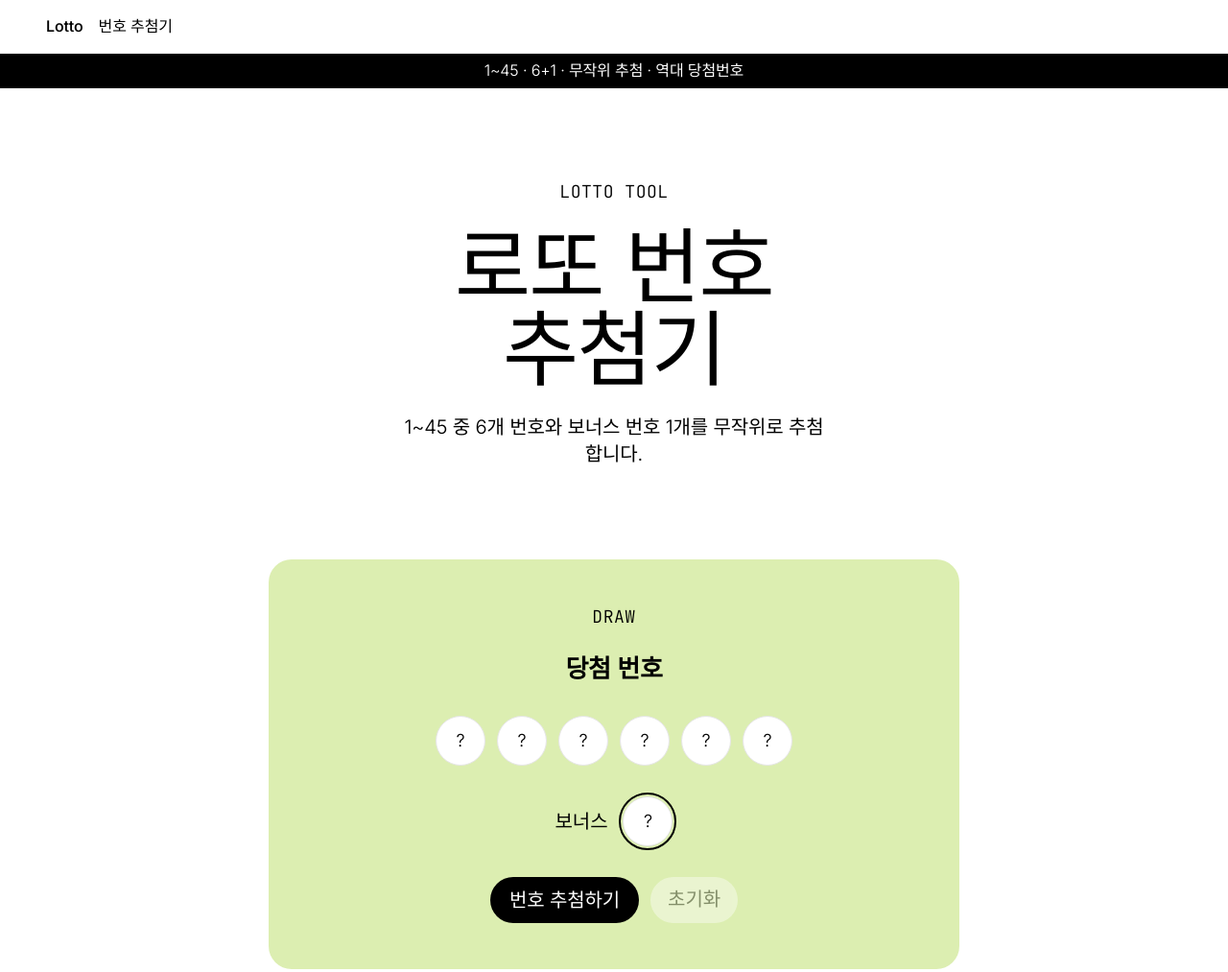
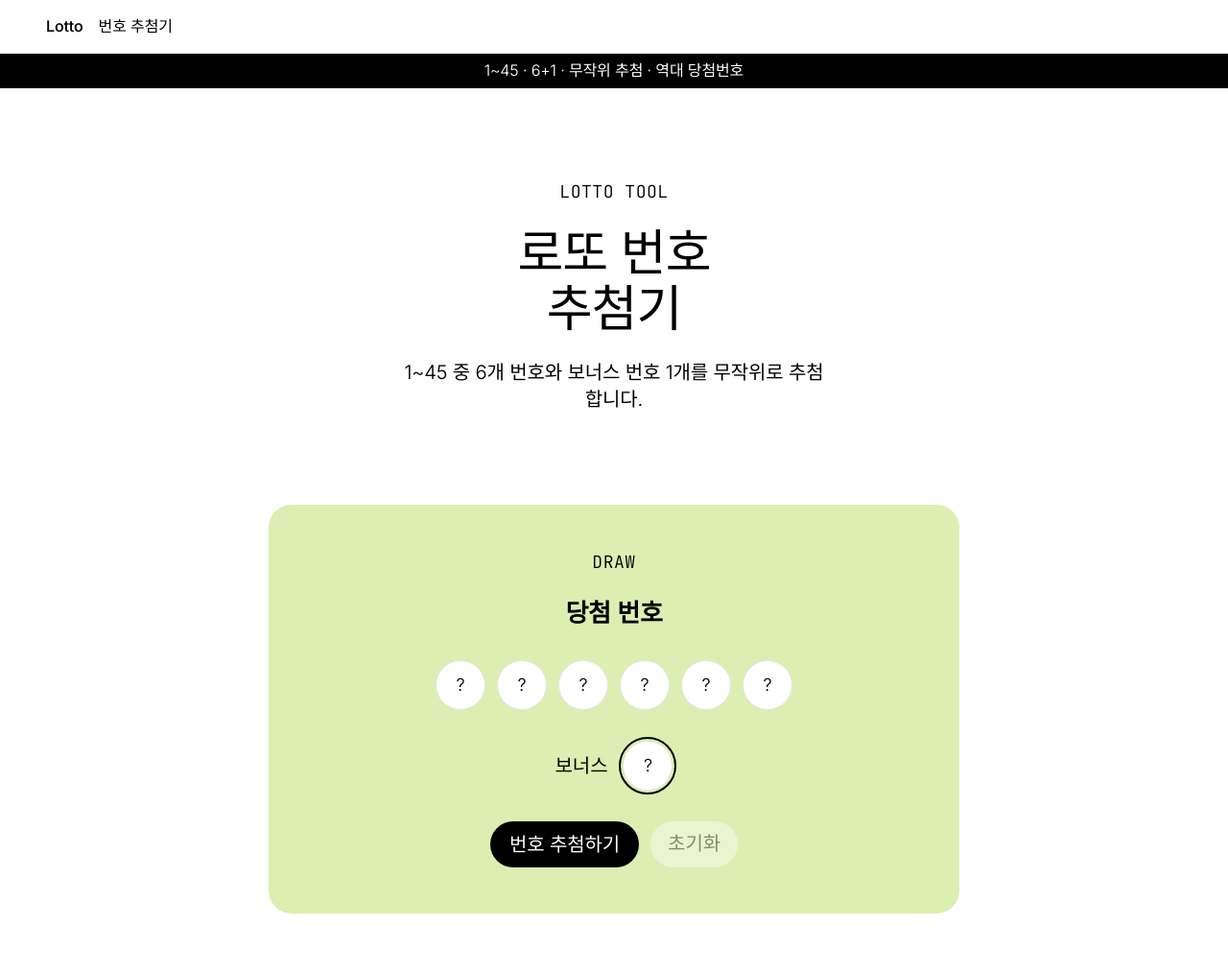
Before and after one commit to YoooooHJ/lotto, a plain HTML site: page index.html in a window 1280 px wide. Shown: the top 1013 px of the page at 96% size. Drawn offline with Linux system fonts and the light colour scheme.

Commit message:
히어로 타이틀 폰트 크기 축소

```diff
--- a/style.css
+++ b/style.css
@@ -143,11 +143,11 @@ body {
 }
 
 .hero-title {
-  font-size: clamp(48px, 8vw, 86px);
+  font-size: clamp(32px, 5vw, 52px);
   font-weight: 400;
   font-variation-settings: "wght" 340;
-  line-height: 1;
-  letter-spacing: -1.72px;
+  line-height: 1.1;
+  letter-spacing: -0.96px;
   margin-bottom: var(--spacing-lg);
 }
 
@@ -679,10 +679,6 @@ body {
     padding: var(--spacing-xxl) 0;
   }
 
-  .hero-title {
-    letter-spacing: -0.96px;
-  }
-
   .section-spacer {
     height: var(--spacing-xxl);
   }
```
